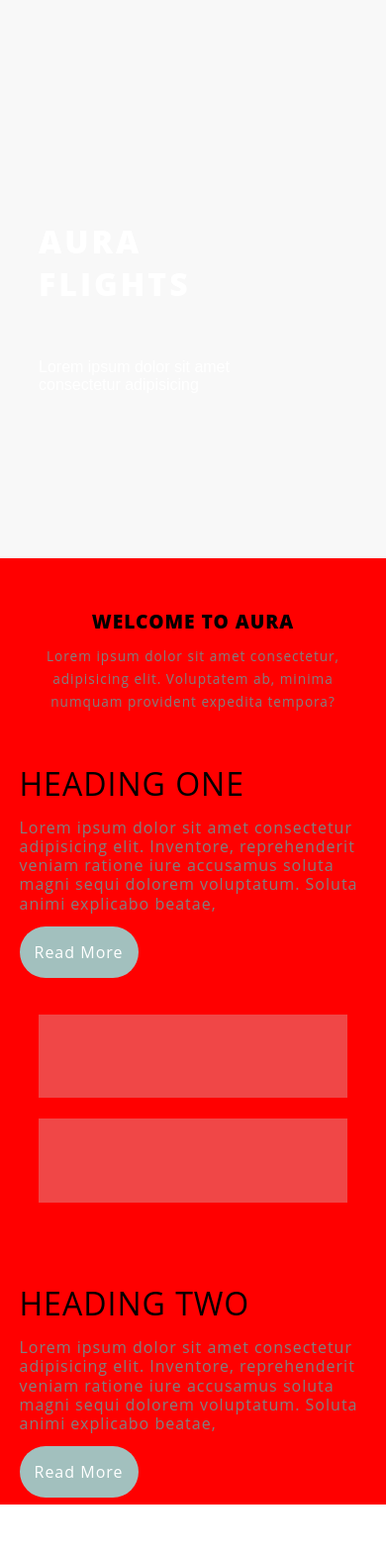
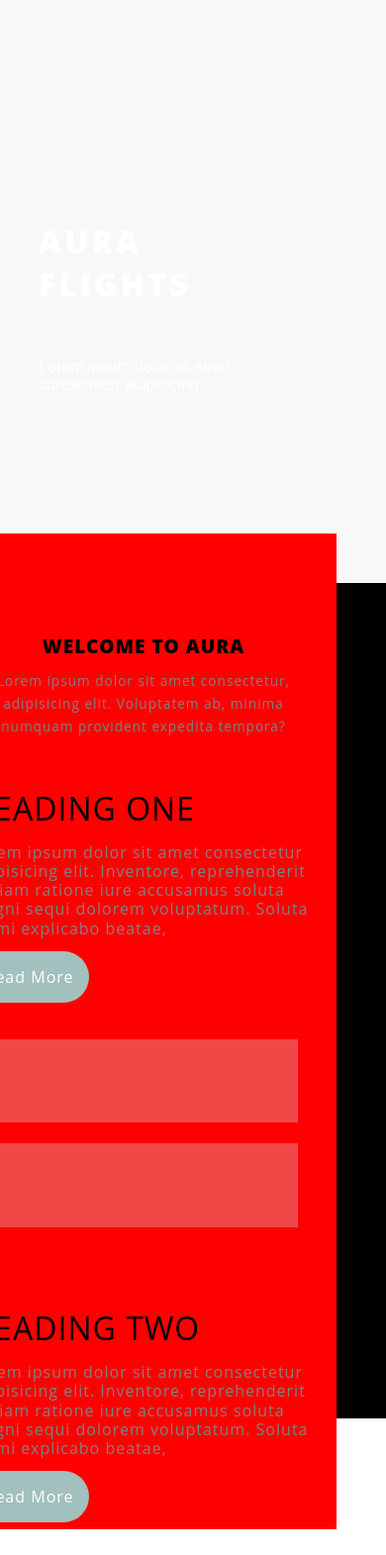
Before and after one commit to JohnClever/aura, a PHP site: page / in a window 390 px wide. Shown: the part 61-1632 px from the top of the page at 99% size. Run offline with PHP 8.4, Linux system fonts and the light colour scheme.

Commit message:
third comit

```diff
--- a/responsive.css
+++ b/responsive.css
@@ -214,9 +214,10 @@
     }
 
     section .about{
-       padding-top: 50px;
+       /* padding-top: 50px; */
         width: 100%;
         position: absolute;
+        left: -50px;
         background: red;
         text-align: center;
         height: 100vh;
```
